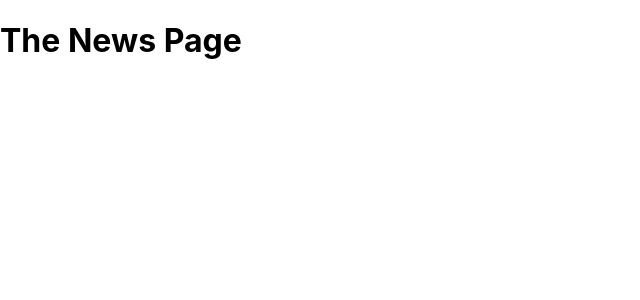
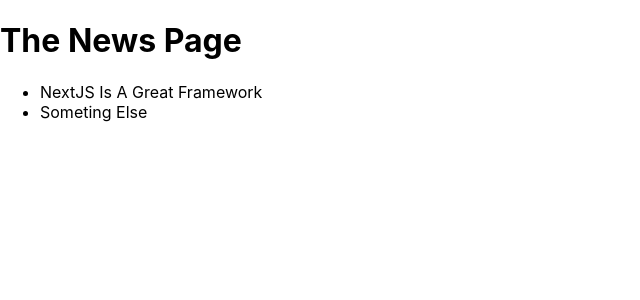
Before and after one commit to RafoBunyatyan/Introduction-to__Next.js, a Next.js app: page /news in a window 1280 px wide. Shown: the top 300 px of the page, without its empty margins (0-640 px from the left). Built offline with nearby package versions, Linux system fonts and the light colour scheme.

Commit message:
Linking Between Pages

```diff
--- a/pages/news/index.js
+++ b/pages/news/index.js
@@ -1,7 +1,19 @@
-// our-domain.com/news
+import { Fragment } from 'react'
 
 function NewsPage() {
-	return <h1>The News Page</h1>
+	return (
+		<Fragment>
+			<h1>The News Page</h1>
+			<ul>
+				<li>
+					<a href='/news/nexj.js-is-a-great-framew0rd'>
+						NextJS Is A Great Framework
+					</a>
+				</li>
+				<li>Someting Else</li>
+			</ul>
+		</Fragment>
+	)
 }
 
 export default NewsPage
```
